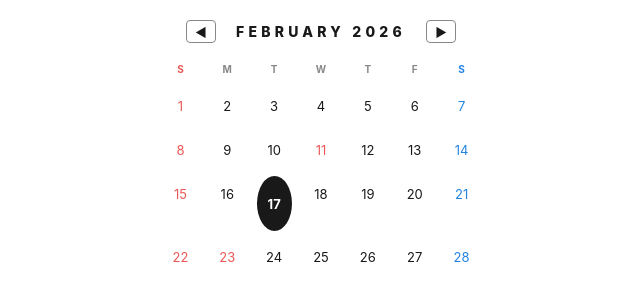
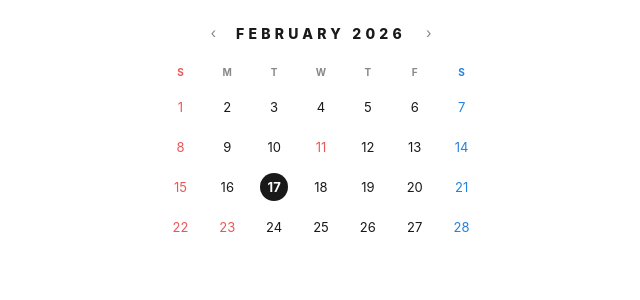
Before and after one commit to mk-bot-cloud/my-notion-widgets, a plain HTML site: page calendar.html in a window 1280 px wide. Shown: the whole page, without its empty margins (319-959 px from the left). Drawn offline with Linux system fonts and the light colour scheme.

Commit message:
Update calendar.html

```diff
--- a/calendar.html
+++ b/calendar.html
@@ -8,19 +8,34 @@
         @media (prefers-color-scheme: dark) { :root { --bg: #191919; --text: #efefef; } }
         body { background: var(--bg); color: var(--text); font-family: "Inter", "Hiragino Kaku Gothic ProN", sans-serif; margin: 0; padding: 20px; text-align: center; overflow: hidden; }
 
-        /* ヘッダー周りの調整 */
-        .header { display: flex; align-items: center; justify-content: center; gap: 20px; margin-bottom: 20px; }
-        .month { font-size: 14px; text-transform: uppercase; letter-spacing: 0.3em; color: var(--text); font-weight: 800; min-width: 150px; }
-        .nav-btn { background: none; border: 1px solid #888; color: var(--text); border-radius: 4px; cursor: pointer; padding: 2px 8px; font-size: 12px; transition: 0.2s; }
-        .nav-btn:hover { background: var(--text); color: var(--bg); }
+        /* ヘッダー周り：ボタンと月の表示 */
+        .header { display: flex; align-items: center; justify-content: center; gap: 15px; margin-bottom: 20px; }
+        .month { font-size: 14px; text-transform: uppercase; letter-spacing: 0.3em; color: var(--text); font-weight: 800; min-width: 160px; }
+        .nav-btn { background: none; border: none; color: #888; cursor: pointer; padding: 5px; font-size: 16px; transition: 0.2s; line-height: 1; }
+        .nav-btn:hover { color: var(--text); }
 
+        /* カレンダーグリッド */
         .grid { display: grid; grid-template-columns: repeat(7, 1fr); gap: 8px; max-width: 320px; margin: 0 auto; }
-        .day { font-size: 13px; padding: 10px 0; border-radius: 8px; position: relative; cursor: default; transition: background 0.2s; }
-        .day.today { background: var(--text); color: var(--bg); font-weight: bold; border-radius: 50%; width: 35px; height: 35px; display: flex; align-items: center; justify-content: center; margin: 0 auto; }
+        .weekday { font-size: 10px; color: #888; font-weight: bold; margin-bottom: 5px; }
+
+        /* 各日付のスタイル */
+        .day-container { height: 32px; display: flex; align-items: center; justify-content: center; position: relative; }
+        .day { font-size: 13px; cursor: default; transition: background 0.2s; width: 100%; height: 100%; display: flex; align-items: center; justify-content: center; }
+
+        /* 今日の正円デザイン */
+        .day.today {
+            background: var(--text);
+            color: var(--bg);
+            font-weight: bold;
+            width: 28px;
+            height: 28px;
+            border-radius: 50%;
+        }
+
         .day.sat { color: var(--sat); }
         .day.sun, .day.holiday { color: var(--sun-hol); }
-        .weekday { font-size: 10px; color: #888; font-weight: bold; margin-bottom: 5px; }
 
+        /* 祝日名のツールチップ */
         .day[title]:hover::before {
             content: attr(title); position: absolute; top: -30px; left: 50%; transform: translateX(-50%);
             background: rgba(0,0,0,0.8); color: #fff; padding: 4px 10px; border-radius: 4px; font-size: 10px; white-space: nowrap; z-index: 10; font-weight: normal;
@@ -29,9 +44,9 @@
 </head>
 <body>
     <div class="header">
-        <button class="nav-btn" onclick="changeMonth(-1)">◀</button>
+        <button class="nav-btn" onclick="changeMonth(-1)">‹</button>
         <div id="month-label" class="month">Loading...</div>
-        <button class="nav-btn" onclick="changeMonth(1)">▶</button>
+        <button class="nav-btn" onclick="changeMonth(1)">›</button>
     </div>
     <div class="grid" id="calendar-grid"></div>
 
@@ -45,20 +60,20 @@
             "2026-10-12": "スポーツの日", "2026-11-03": "文化の日", "2026-11-23": "勤労感謝の日"
         };
 
-        let currentViewDate = new Date(); // 現在表示している月の基準日
+        let currentViewDate = new Date();
 
         function renderCalendar() {
             const grid = document.getElementById('calendar-grid');
-            grid.innerHTML = ''; // 一旦クリア
+            grid.innerHTML = '';
 
             const year = currentViewDate.getFullYear();
             const month = currentViewDate.getMonth();
-            const todayDate = new Date();
+            const now = new Date();
 
             const monthNames = ["January", "February", "March", "April", "May", "June", "July", "August", "September", "October", "November", "December"];
             document.getElementById('month-label').innerText = monthNames[month] + " " + year;
 
-            // 曜日ヘッダー
+            // 曜日ラベル
             ['S','M','T','W','T','F','S'].forEach((d, i) => {
                 const el = document.createElement('div');
                 el.className = 'weekday';
@@ -70,11 +85,14 @@
             const firstDay = new Date(year, month, 1).getDay();
             const lastDate = new Date(year, month + 1, 0).getDate();
 
-            // 空白埋め
+            // 前の月の空白
             for(let i=0; i<firstDay; i++) grid.appendChild(document.createElement('div'));
 
-            // 日付生成
+            // 日付の描画
             for(let i=1; i<=lastDate; i++) {
+                const container = document.createElement('div');
+                container.className = 'day-container';
+
                 const el = document.createElement('div');
                 el.className = 'day';
                 const dateStr = `${year}-${String(month+1).padStart(2,'0')}-${String(i).padStart(2,'0')}`;
@@ -87,23 +105,22 @@
                     el.title = holidays[dateStr];
                 }
 
-                // 「本当の今日」かつ「表示月が今月」なら強調
-                if(i === todayDate.getDate() && month === todayDate.getMonth() && year === todayDate.getFullYear()) {
+                // 今日判定（年・月・日がすべて一致する場合のみ）
+                if(i === now.getDate() && month === now.getMonth() && year === now.getFullYear()) {
                     el.classList.add('today');
                 }
 
                 el.innerText = i;
-                grid.appendChild(el);
+                container.appendChild(el);
+                grid.appendChild(container);
             }
         }
 
-        // 月を変更する関数
         function changeMonth(diff) {
             currentViewDate.setMonth(currentViewDate.getMonth() + diff);
             renderCalendar();
         }
 
-        // 初回実行
         renderCalendar();
     </script>
 </body>
```
